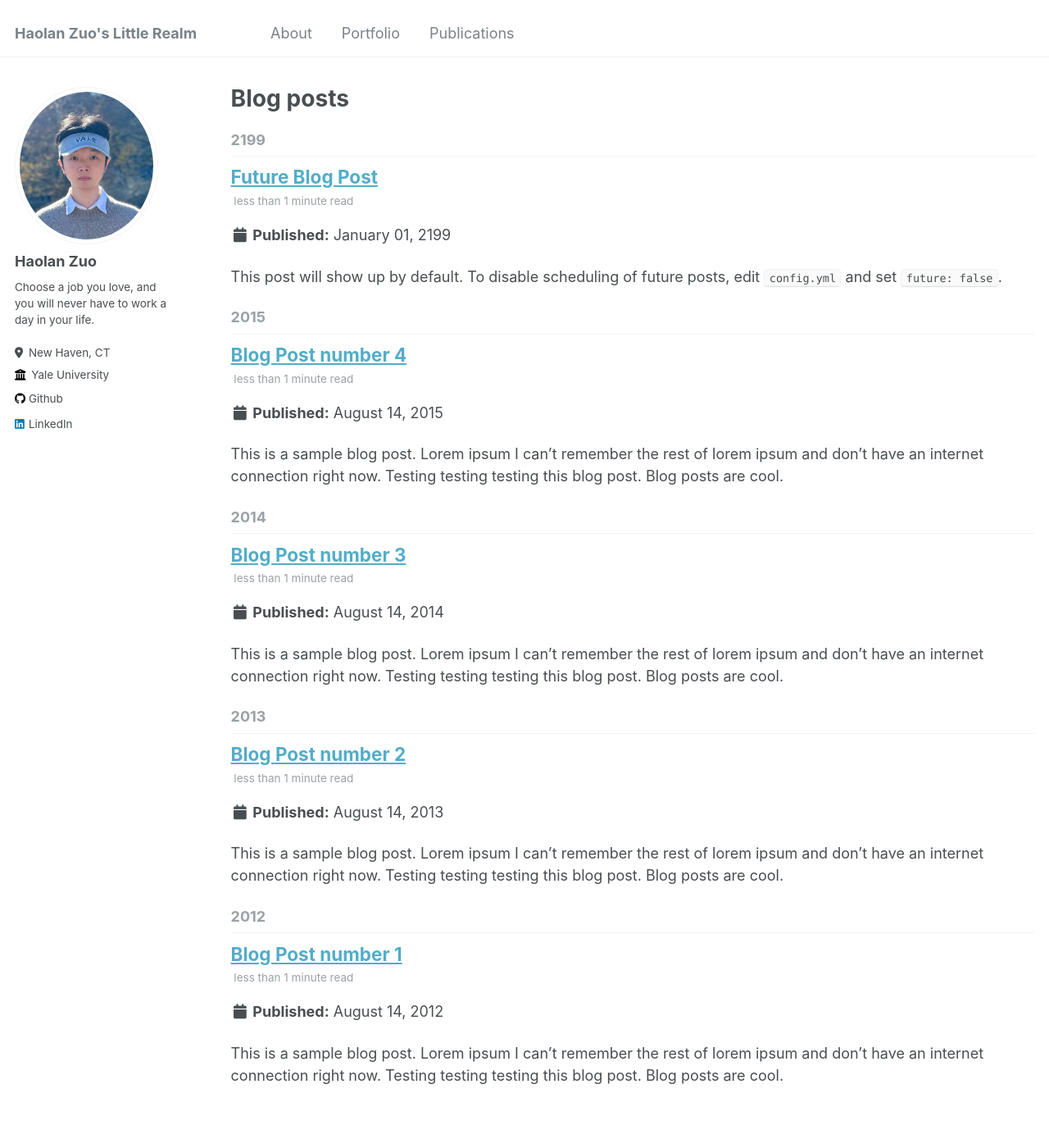
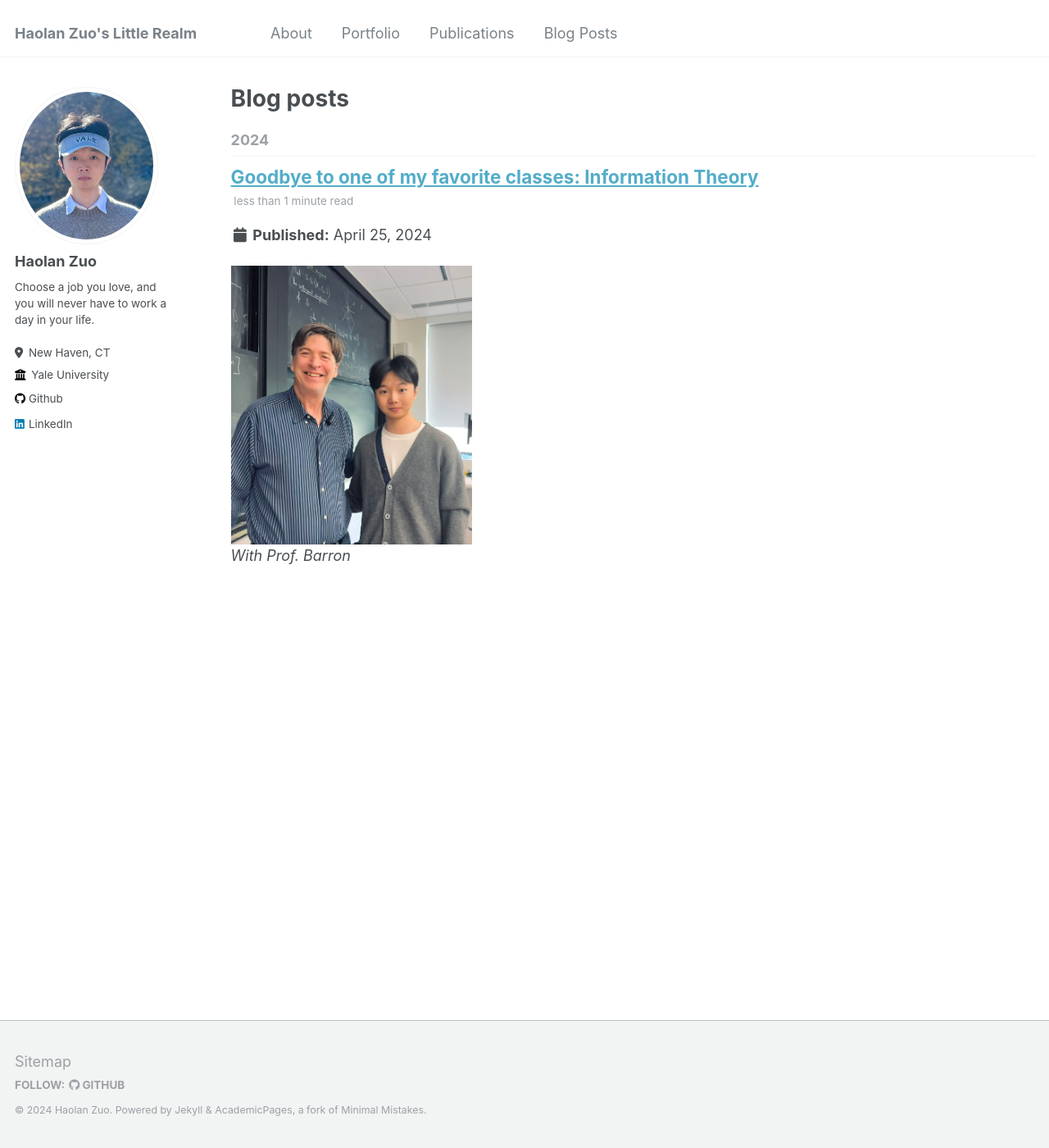
Before and after one commit to daniel620/daniel620.github.io, a Jekyll site: the page built from _pages/blog.html, in a window 1280 px wide and 1400 px high. Shown: the whole window at 82% size. Built offline with Jekyll 4.4.1, drawn with Linux system fonts in a browser that asks for light colours.

Commit message:
Update blog

```diff
--- a/_data/navigation.yml
+++ b/_data/navigation.yml
@@ -15,13 +15,14 @@ main:
 
   - title: "Portfolio"
     url: /portfolio/
-
-  # - title: "Blog Posts"
-  #   url: /year-archive/
+        我
 
   - title: "Publications"
     url: /publications/
 
+  - title: "Blog Posts"
+    url: /blog/
+
 
   # - title: "Guide"
   #   url: /markdown/
--- a/_pages/year-archive.html
+++ b/_pages/blog.html
@@ -1,6 +1,6 @@
 ---
 layout: archive
-permalink: /year-archive/
+permalink: /blog/
 title: "Blog posts"
 author_profile: true
 redirect_from:
--- a/_posts/2012-08-14-blog-post-1.md
+++ /dev/null
@@ -1,20 +0,0 @@
----
-title: 'Blog Post number 1'
-date: 2012-08-14
-permalink: /posts/2012/08/blog-post-1/
-tags:
-  - cool posts
-  - category1
-  - category2
----
-
-This is a sample blog post. Lorem ipsum I can't remember the rest of lorem ipsum and don't have an internet connection right now. Testing testing testing this blog post. Blog posts are cool.
-
-Headings are cool
-======
-
-You can have many headings
-======
-
-Aren't headings cool?
-------
--- a/_posts/2013-08-14-blog-post-2.md
+++ /dev/null
@@ -1,20 +0,0 @@
----
-title: 'Blog Post number 2'
-date: 2013-08-14
-permalink: /posts/2013/08/blog-post-2/
-tags:
-  - cool posts
-  - category1
-  - category2
----
-
-This is a sample blog post. Lorem ipsum I can't remember the rest of lorem ipsum and don't have an internet connection right now. Testing testing testing this blog post. Blog posts are cool.
-
-Headings are cool
-======
-
-You can have many headings
-======
-
-Aren't headings cool?
-------
--- a/_posts/2014-08-14-blog-post-3.md
+++ /dev/null
@@ -1,20 +0,0 @@
----
-title: 'Blog Post number 3'
-date: 2014-08-14
-permalink: /posts/2014/08/blog-post-3/
-tags:
-  - cool posts
-  - category1
-  - category2
----
-
-This is a sample blog post. Lorem ipsum I can't remember the rest of lorem ipsum and don't have an internet connection right now. Testing testing testing this blog post. Blog posts are cool.
-
-Headings are cool
-======
-
-You can have many headings
-======
-
-Aren't headings cool?
-------
--- /dev/null
+++ b/_posts/2024-04-25-blog-post-1.md
@@ -0,0 +1,14 @@
+---
+title: 'Goodbye to one of my favorite classes: Information Theory'
+date: 2024-04-25
+permalink: /posts/2024/04/blog-post-1/
+tags:
+  - Random
+---
+
+![Information Theory](/images/blog/with%20Barron.jpg){: width="30%"}  <br />
+*With Prof. Barron*
+
+I just finished my last class of information theory with Prof. Andrew R. Barron. It is really a great class and covers many topics engaging to me.
+
+Heard from Prof. Barron that this is the last time he teaches this class before retirement. I am so lucky to have the chance to learn from him.
--- a/_posts/2199-01-01-future-post.md
+++ /dev/null
@@ -1,11 +0,0 @@
----
-title: 'Future Blog Post'
-date: 2199-01-01
-permalink: /posts/2012/08/blog-post-4/
-tags:
-  - cool posts
-  - category1
-  - category2
----
-
-This post will show up by default. To disable scheduling of future posts, edit `config.yml` and set `future: false`.
```
Also changed, not shown: _posts/2015-08-14-blog-post-4.md (deleted, +0 -20 lines), images/blog/with Barron.jpg (added), 2 other files.
